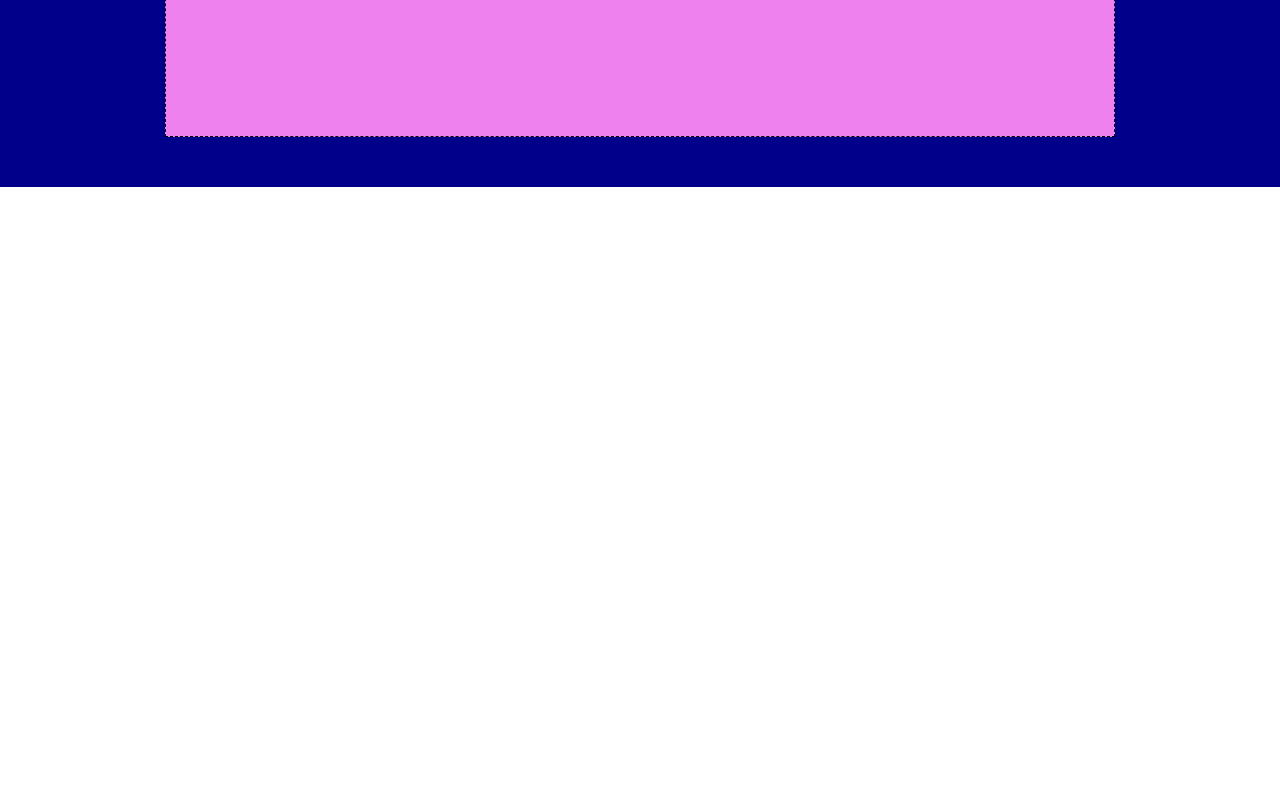
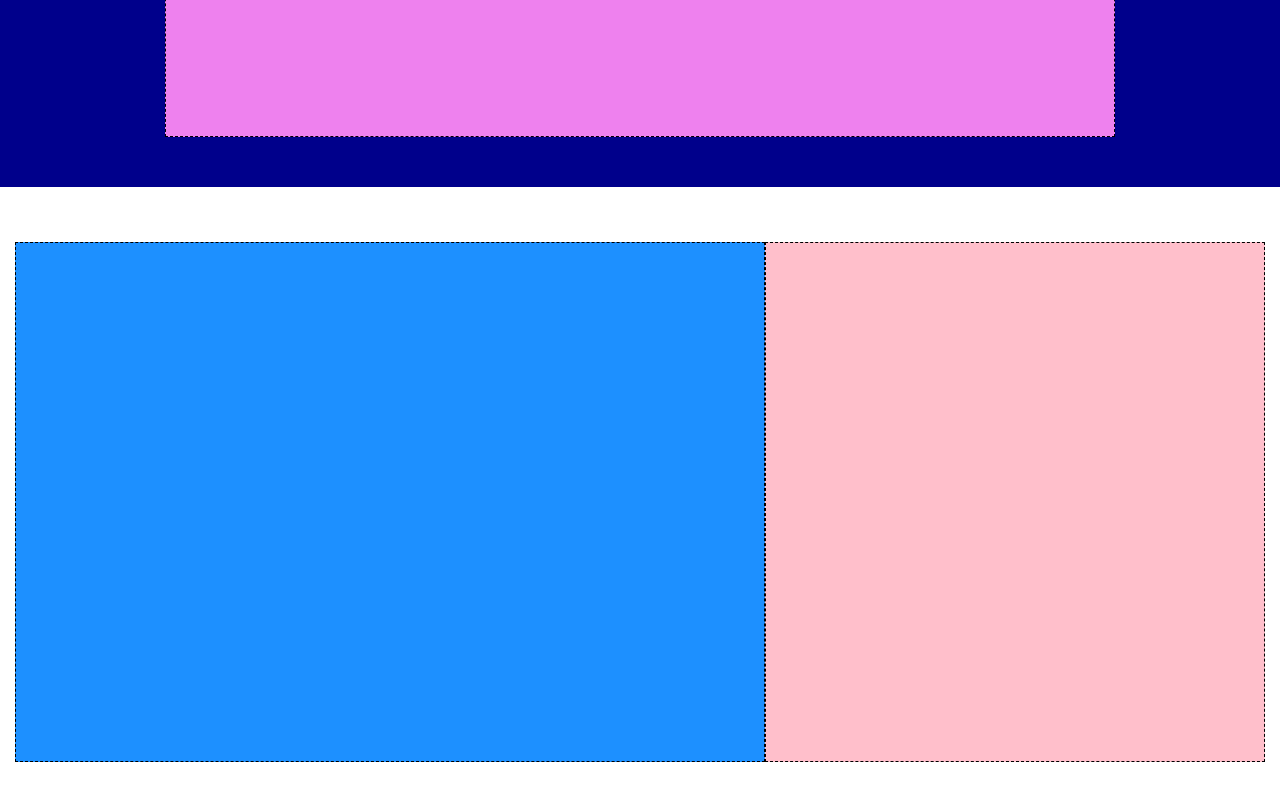
Before and after one commit to AnotherDebug/htmlcss-struttura-discord, a plain HTML site: page index.html in a window 1280 px wide. Shown: the part 398-1198 px from the top of the page. Before the commit the page ends 800 px from the top, so only its background shows below. Drawn offline with Linux system fonts and the light colour scheme.

Commit message:
[UPDATE]: file css

```diff
--- a/assets/css/style.css
+++ b/assets/css/style.css
@@ -11,7 +11,7 @@
 
 
 /* *HEADER */
-
+/* Box logo/nav-bar/login */
 .box-nav {
     width: 100%;
     height: 85px;
@@ -20,6 +20,7 @@
     align-items: center;
 }
 
+/* logo */
 .box-nav .logo {
     width: 250px;
     height: 50px;
@@ -29,6 +30,7 @@
     padding-left: 10px;
 }
 
+/* nav-bar */
 .nav-bar {
     width: 750px;
     height: 50px;
@@ -41,6 +43,7 @@
     padding-right: 150px;
 }
 
+/* login */
 .box-nav .login {
     width: 250px;
     height: 50px;
@@ -51,6 +54,7 @@
     padding-right: 10px;
 }
 
+/* Box-intro */
 .box-intro {
     width: 100%;
     height: 500px;
@@ -59,9 +63,46 @@
     align-items: center;
 }
 
+/* intro titolo/descrizione/ver. Mac/Browser */
 .box-intro .intro {
     width: 950px;
     height: 400px;
     background-color: #EE81EE;
     border: 1px dashed #000;
 }
+/* */HEADER */
+
+
+/* *MAIN */
+/* Website info */
+
+main {
+    width: 100%;
+    height: 100%;
+}
+
+/* Server */
+.box-server {
+    width: 100%;
+    height: 630px;
+    justify-content: center;
+    align-items: center;
+}
+
+/* Immagine */
+.box-server .img {
+    width: 750px;
+    height: 520px;
+    background-color: #1D90FF;
+    border: 1px dashed #000;
+    justify-content: center;
+    align-items: center;
+}
+/* Testo */
+.box-server .text {
+    width: 500px;
+    height: 520px;
+    background-color: #ffbfcb;
+    border: 1px dashed #000;
+
+}
```
